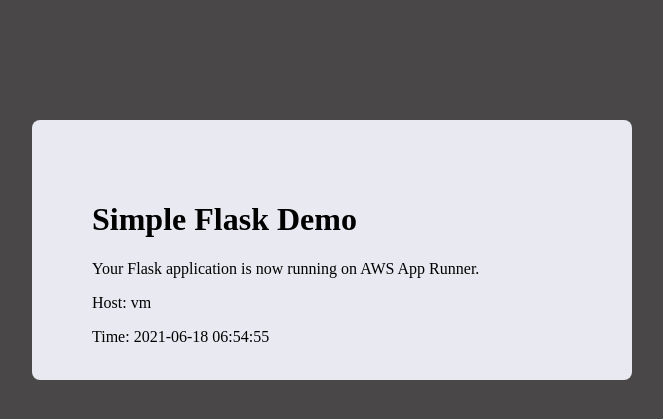
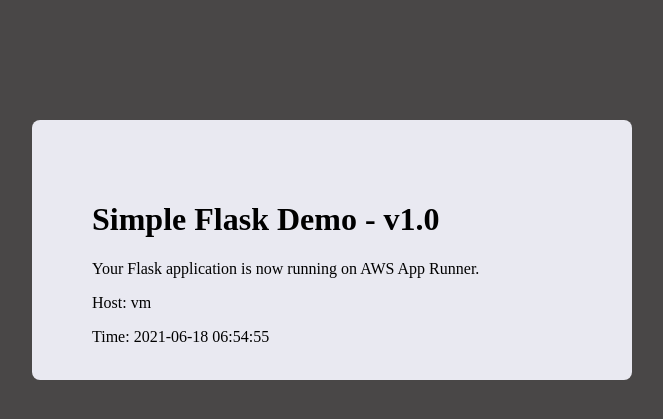
Before and after one commit to blueblau1979/appRunnerDemo, a Flask app: page / in a window 1280 px wide. Shown: the top 419 px of the page, without its empty margins (308-971 px from the left). Run offline with Flask 2, Linux system fonts and the light colour scheme.

Commit message:
modified

```diff
--- a/templates/index.html
+++ b/templates/index.html
@@ -8,7 +8,7 @@
     <body>
         <div class="container">
             <div class="item">
-                <h1>Simple Flask Demo</h1>
+                <h1>Simple Flask Demo - v1.0</h1>
                 <p>Your Flask application is now running on AWS App Runner.</p>
                 <p>Host: {{ hostname }}</p>
                 <p>Time: {{ time }}</p>
```
